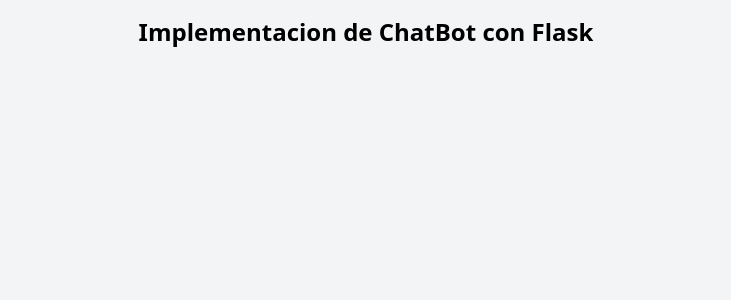
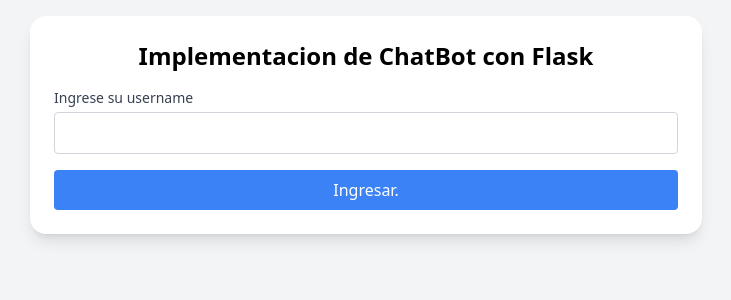
Before and after one commit to T-Arancibia/chatbot-flask, a Python web app: template app/templates/index.html in a window 1280 px wide. Shown: the top 300 px of the page, without its empty margins (274-1005 px from the left). Run offline with Jinja, Linux system fonts and the light colour scheme; the template is opened without the code that fills it, so the values that code supplies are empty; some libraries are stand-ins or nearby versions.

Commit message:
index.html estructurado
Se agregan los apartados necesarios al index.html para poder comenzar/continuar conversaciones con el chatbot (faltan los fetch mediante javascript)

```diff
--- a/app/templates/index.html
+++ b/app/templates/index.html
@@ -6,7 +6,51 @@
     <title>ChatBot Flask</title>
     <script src="https://cdn.tailwindcss.com"></script>
 </head>
-  <body class="bg-gray-100 min-h-screen flex flex-col items-center p-4">
-    <h1 class="text-2xl font-bold mb-4 text-center">Implementacion de ChatBot con Flask</h1>
+<body class="bg-gray-100 min-h-screen flex flex-col items-center p-4">
+
+    <div class="w-full max-w-2xl bg-white shadow-lg rounded-2xl p-6">
+
+        <h1 class="text-2xl font-bold mb-4 text-center">Implementacion de ChatBot con Flask</h1>
+
+        <div id="pseudo-login">
+
+            <label for="username" class="block text-sm font-medium text-gray-700">Ingrese su username</label>
+            <input type="text" id="username" class="mt-1 p-2 border border-gray-300 rounded w-full">
+            <button id="login-button" class="mt-4 bg-blue-500 text-white px-4 py-2 rounded hover:bg-blue-600 w-full">
+                Ingresar.
+            </button>
+
+        </div>
+
+        <div id="seccion-chat" class="hidden grid grid-cols-3 gap-4">
+
+            <div class="col-span-1 border-r pr-4">
+
+                <h2 class="text-lg font-semibold mb-4"> Mis conversaciones</h2>
+                <ul id="historial-chats" class="space-y-2 text-sm"></ul>
+                <button id="nueva-conversacion" class="mt-4 bg-green-500 text-white px-4 py-2 rounded hover:bg-green-600 w-full">
+                    Nueva conversación.
+                </button>
+
+            </div>
+
+            <div class="col-span-2 flex flex-col h-[32rem]">
+
+                <div id="chat-box" class="flex-1 overflow-y-auto border p-4 rounded bg-gray-50 space-y-2 mb-4"></div>
+                <form id="add-message" class="flex gap-2">
+                    <input type="text" id="message" placeholder="Escriba su mensaje..." class="flex-1 p-2 border border-gray-300 rounded" required>
+                    <button type="submit" class="bg-blue-500 text-white px-4 py-2 rounded hover:bg-blue-600">
+                        Enviar Mensaje.
+                    </button>
+                </form>
+
+            </div>
+
+        </div>
+
+    </div>
+
+    <script src="{{ url_for('static', filename='js/main.js') }}"></script>
+
 </body>
 </html>
```
